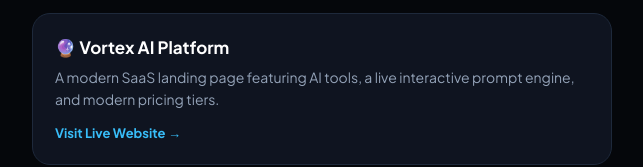
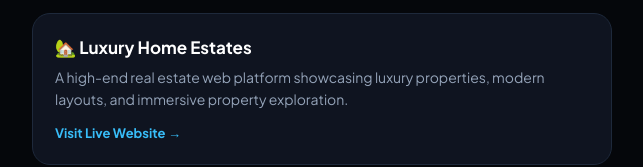
Before and after one commit to shrivasaditya972-arch/aadi-bio-portfolio, a plain HTML site: page MyCoding/index.html in a window 1280 px wide. Shown: the part 1184-1351 px from the top of the page, without its empty margins (318-961 px from the left). Drawn offline with Linux system fonts and the light colour scheme.

Commit message:
Update index.html

```diff
--- a/MyCoding/index.html
+++ b/MyCoding/index.html
@@ -389,11 +389,11 @@
                 <a href="https://royal-bean-cafe.vercel.app" target="_blank" class="project-link">Visit Live Website &rarr;</a>
             </div>
 
-            <!-- Project 3: Vortex AI Platform (Ab upar wale cards ki tarah bilkul simple aur clean) -->
+            <!-- Project 3: Luxury Home Estates -->
             <div class="custom-card project-card reveal-on-scroll">
-                <h3>🔮 Vortex AI Platform</h3>
-                <p>A modern SaaS landing page featuring AI tools, a live interactive prompt engine, and modern pricing tiers.</p>
-                <a href="vortex.html" target="_blank" class="project-link">Visit Live Website &rarr;</a>
+                <h3>🏡 Luxury Home Estates</h3>
+                <p>A high-end real estate web platform showcasing luxury properties, modern layouts, and immersive property exploration.</p>
+                <a href="https://luxuryhome-estates-five.vercel.app" target="_blank" class="project-link">Visit Live Website &rarr;</a>
             </div>
         </section>
 
```
